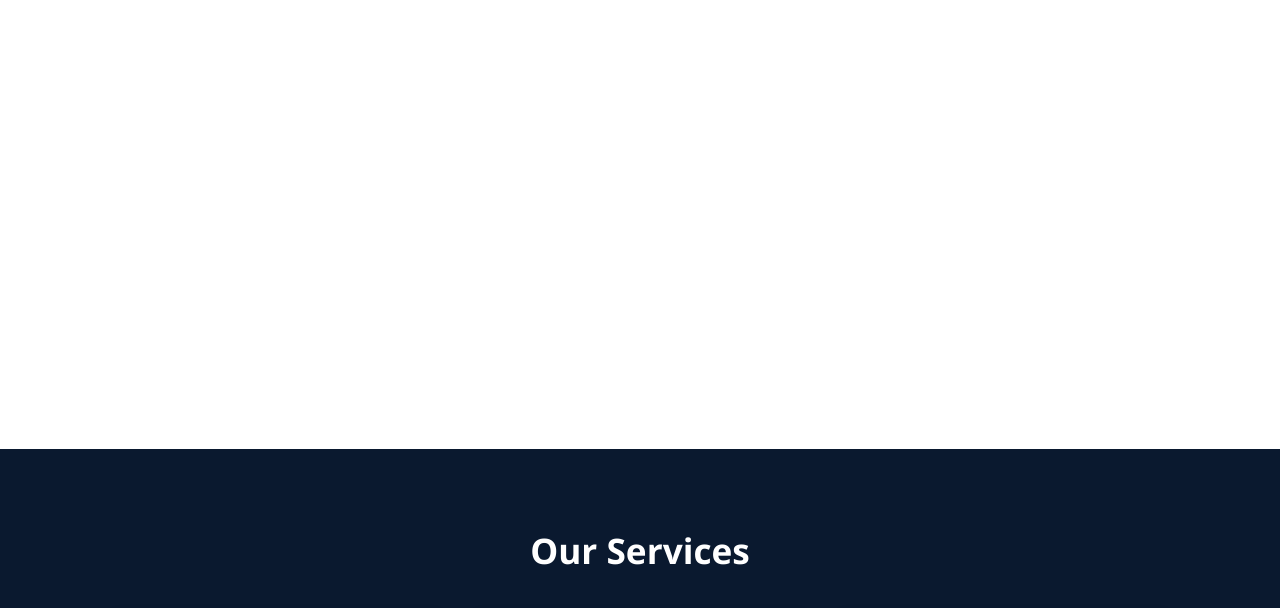
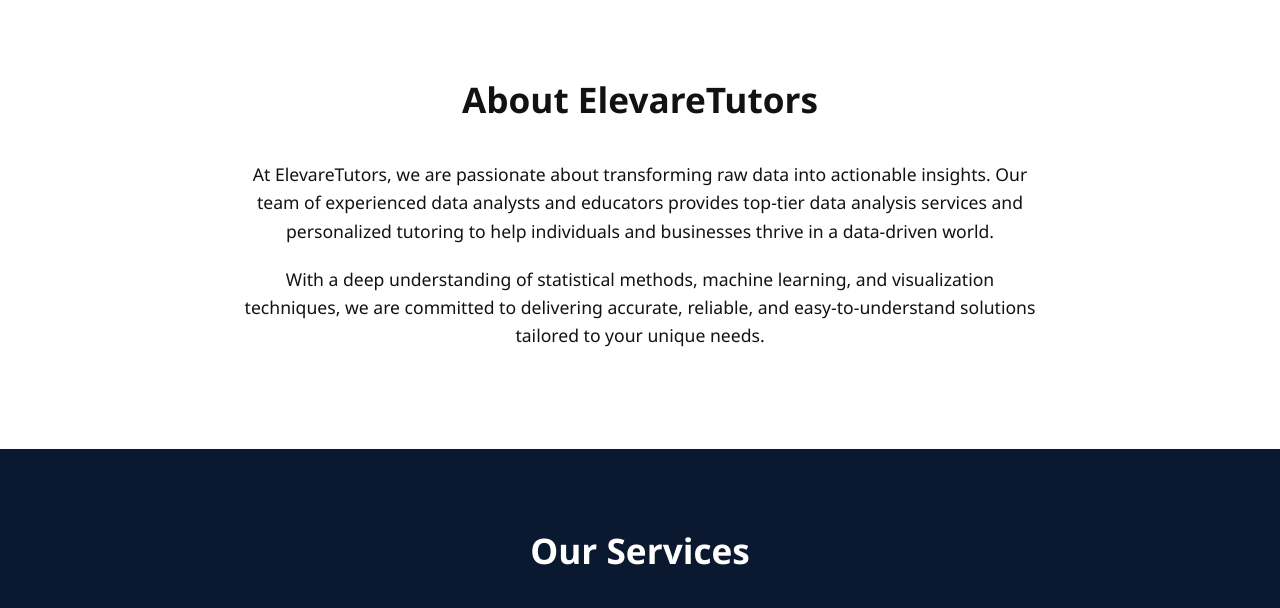
Before and after one commit to Benjarr202/Elevare, a plain HTML site: page index.html in a window 1280 px wide. Shown: the part 802-1410 px from the top of the page. Drawn offline with Linux system fonts and the light colour scheme.

Commit message:
Update style.css

```diff
--- a/style.css
+++ b/style.css
@@ -197,6 +197,7 @@
 /* About Section */
 .about-section {
     text-align: center;
+    color: var(--black)
 }
 
 .about-section p {
```
